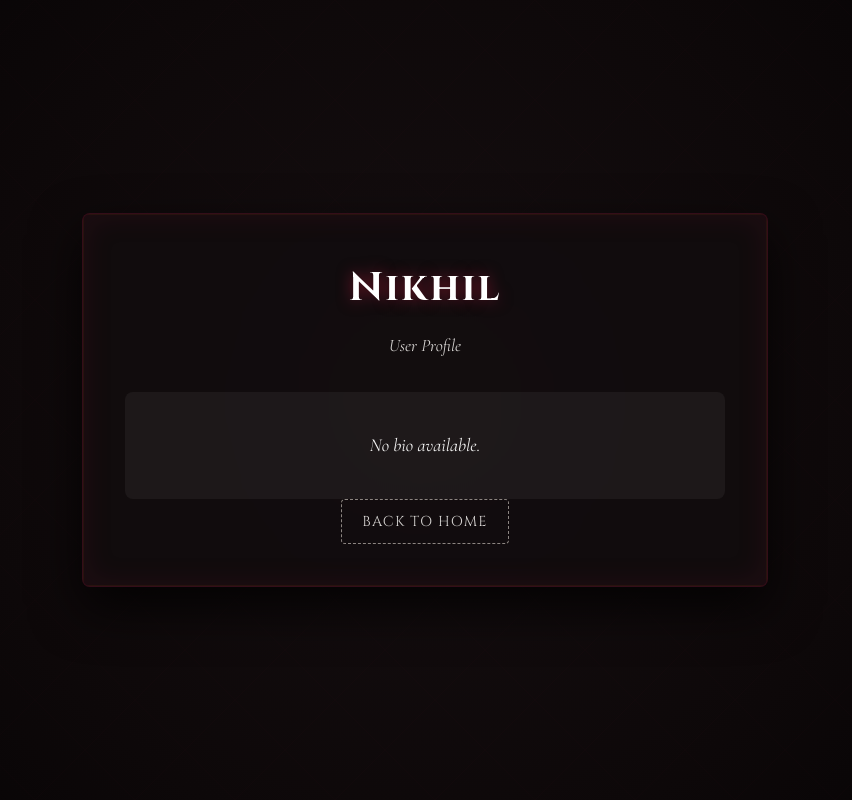
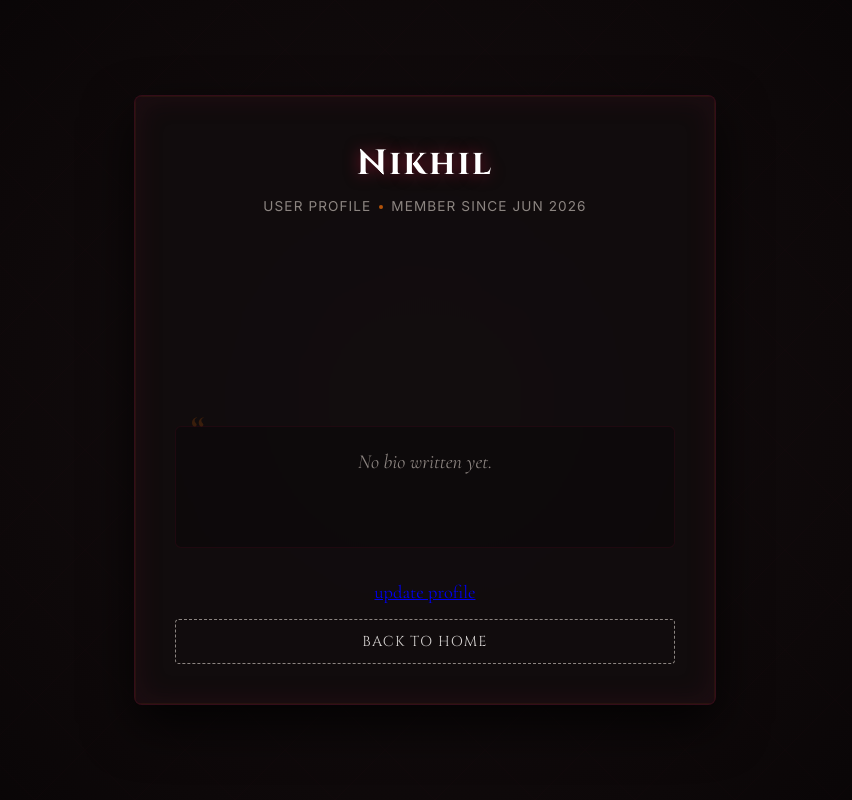
Before and after one commit to nik-767/gloomvalut, a Django app: page /profile/ in a window 1280 px wide. Shown: the whole page, without its empty margins (215-1067 px from the left). Run offline with Django 5.2, Linux system fonts and the light colour scheme; a user stored in the database is signed in; data comes from the database, SQL or seed files in the repository.

Commit message:
adding html of profile update

```diff
--- a/templates/core/home.html
+++ b/templates/core/home.html
@@ -14,8 +14,10 @@
         <div class="text-center mb-5 home-hero">
             <h1 class="hero-title display-5 fw-bold">Castle Destinations</h1>
             <p class="text-muted">Explore enchanting castles with memorable atmosphere, region details, and curated tags.</p>
+            <div class="profile-actions mt-3">
+                <a href="{% url 'profile' %}" class="btn btn-primary px-4 py-2">View Profile</a>
+            </div>
         </div>
-
         <div class="search-container mb-5">
             <form method="get" class="d-flex gap-2 justify-content-center align-items-center">
                 <input type="search" name="castle" class="form-control form-control-lg w-75" placeholder="Search for a castle...">
--- a/templates/core/profile.html
+++ b/templates/core/profile.html
@@ -9,23 +9,35 @@
 </head>
 <body>
     <div class="page-wrapper">
-        <div class="auth-card" style="max-width: 600px; text-align: center;">
-            <h1 class="mb-2">{{ profile.user.username|title }}</h1>
-            <p class="subtitle mb-4">User Profile</p>
+        <div class="profile-card">
+            <h1 class="profile-title">{{ profile.user.username|title }}</h1>
 
-            {% if profile.pic %}
-                <img src="{{ profile.pic.url }}" alt="{{ profile.user.username }}" class="profile-pic mb-4" style="width: 150px; height: 150px; border-radius: 50%; object-fit: cover; border: 2px solid var(--accent-gothic);">
-            {% endif %}
+            <div class="profile-meta">
+                <span>User Profile</span>
+                <span class="meta-dot"></span>
+                <span>Member since {{ profile.created|date:"M Y" }}</span>
+            </div>
 
-            <div class="bio-section mb-4" style="background: rgba(255,255,255,0.05); padding: 20px; border-radius: 8px;">
-                {% if profile.bio %}
-                    <p class="review-text">{{ profile.bio }}</p>
-                {% else %}
-                    <p class="text-muted"><em>No bio available.</em></p>
+            <div class="avatar-wrapper">
+                {% if profile.pic %}
+                    <div class="avatar-container">
+                        <img src="{{ profile.pic.url }}" class="profile-pic">
+                    </div>
                 {% endif %}
             </div>
 
-            <a href="{% url 'home' %}" class="back-home-btn">Back to Home</a>
+            <div class="profile-bio-section">
+                {% if profile.bio %}
+                    <p class="profile-bio">{{ profile.bio }}</p>
+                {% else %}
+                    <p class="profile-bio empty">No bio written yet.</p>
+                {% endif %}
+            </div>
+
+            <div class="profile-actions">
+                <a href="{% url 'Profile_upd' %}">update profile</a>
+                <a href="{% url 'home' %}" class="back-home-btn">Back to Home</a>
+            </div>
         </div>
     </div>
 </body>
```
Also changed, not shown: templates/core/profile_upd.html (added, +41 -0 lines).
